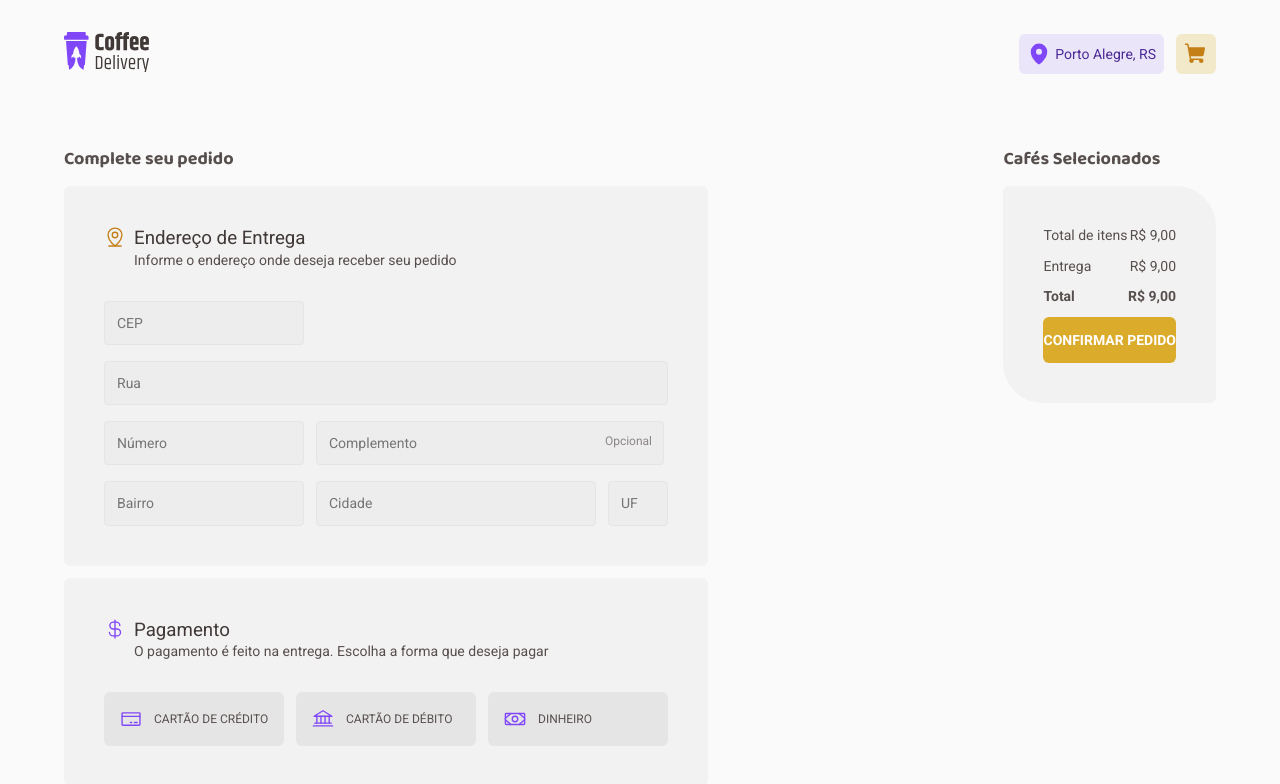
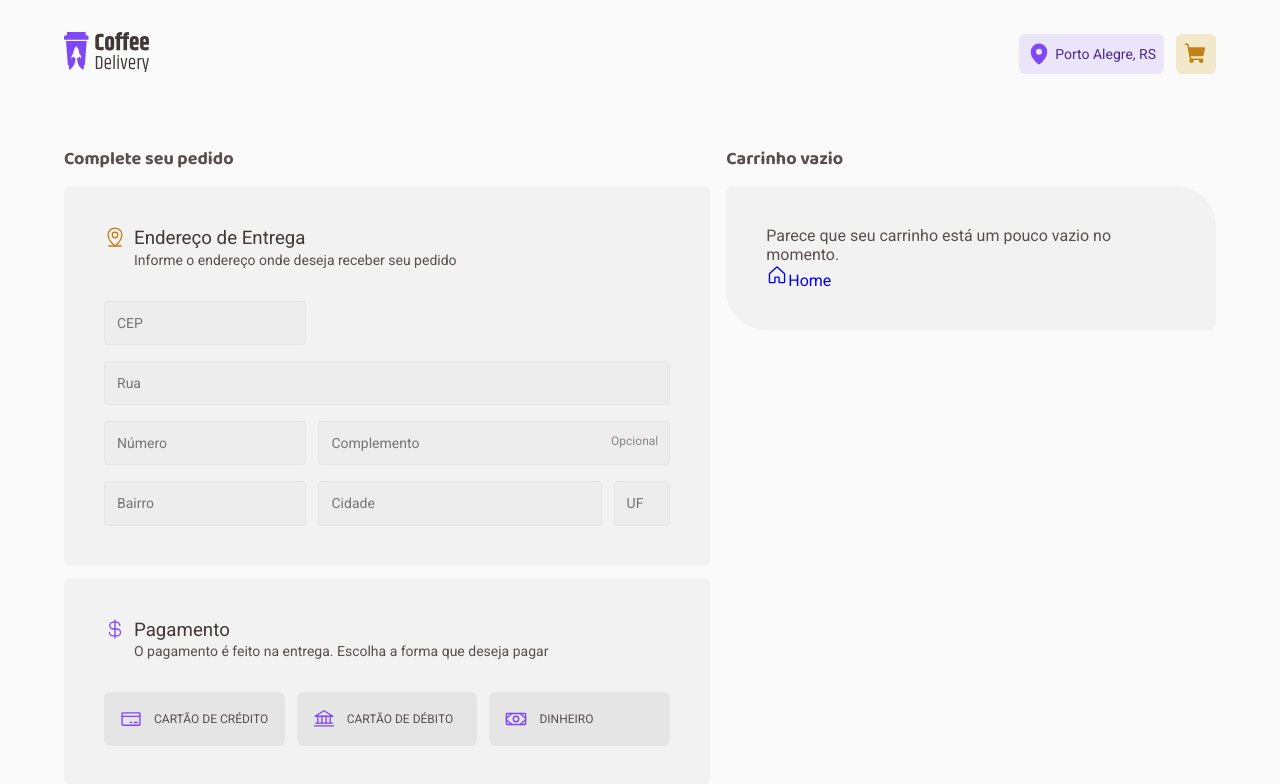
Before and after one commit to rodrrigodev/coffee-delivery, a React (Vite) app: page /checkout in a window 1280 px wide. Shown: the top 784 px of the page. Built offline with nearby package versions, Linux system fonts and the light colour scheme.

Commit message:
change inputs

```diff
--- a/src/pages/Checkout/componentes/DeliveryAddress/index.tsx
+++ b/src/pages/Checkout/componentes/DeliveryAddress/index.tsx
@@ -1,6 +1,6 @@
 import { MapPinLine } from "phosphor-react";
 import { BackgroundCardCollor } from "../../styles";
-import { AddressTitleContainer, InputCepNumberDistrict, InputCity, InputComplement, InputContainer, InputDivContainer, InputStreet, InputUf } from "./styles";
+import { AddressTitleContainer, InputCep, InputCity, InputComplement, InputContainer, InputDistrict, InputDivContainer, InputNumber, InputStreet, InputUf } from "./styles";
 
 export function DeliveryAddress(){
     return(
@@ -16,11 +16,11 @@ export function DeliveryAddress(){
         </AddressTitleContainer>
 
         <InputContainer>
-            <InputCepNumberDistrict type="number" name="" id="" placeholder="CEP" />
+            <InputCep type="number" name="" id="" placeholder="CEP" />
             <InputStreet type="text" name="" id="" placeholder="Rua" />
 
             <InputDivContainer>
-                <InputCepNumberDistrict type="number" name="" id="" placeholder="Número" />
+                <InputNumber type="number" name="" id="" placeholder="Número" />
                 <div>
                 <InputComplement type="text" name="" id="" placeholder="Complemento" />
                     <span>Opcional</span>
@@ -28,7 +28,7 @@ export function DeliveryAddress(){
             </InputDivContainer>
 
             <InputDivContainer>
-                <InputCepNumberDistrict type="text" name="" id="" placeholder="Bairro" />
+                <InputDistrict type="text" name="" id="" placeholder="Bairro" />
                 <InputCity type="text" name="" id="" placeholder="Cidade" />
                 <InputUf type="text" name="" id="" placeholder="UF" />
             </InputDivContainer>
--- a/src/pages/Checkout/componentes/DeliveryAddress/styles.ts
+++ b/src/pages/Checkout/componentes/DeliveryAddress/styles.ts
@@ -13,31 +13,13 @@ export const InputContainer = styled.div`
     gap: 1rem;
 `
 
-// export const InputDivContainer = styled.div`
-//     display: flex;
-//     gap: .75rem;
-//     flex-wrap: wrap;
-
-//     div{
-//         position: relative;
-//     }
-
-//     span{
-//         position: absolute;
-//         right: .75rem;
-//         top: .8125rem;
-//         font-size: .75rem;
-//         color: ${props => props.theme["base-label"]};
-//     }
-// `
-
 export const InputDivContainer = styled.div`
     display: flex;
     gap: .75rem;
-    flex-wrap: wrap;
 
     div{
         position: relative;
+        width: calc(60% + .75rem);
     }
 
     span{
@@ -65,7 +47,7 @@ const inputBase = styled.input`
 `
 
 export const InputCity = styled(inputBase)`
-    width: 17.5rem;
+    width: 50%;
 `
 
 export const InputStreet = styled(inputBase)`
@@ -73,13 +55,21 @@ export const InputStreet = styled(inputBase)`
 `
 
 export const InputComplement = styled(inputBase)`
-    width: 21.75rem;
+    width: 100%;
 `
 
-export const InputCepNumberDistrict = styled(inputBase)`
-    width: 12.5rem;
+export const InputCep = styled(inputBase)`
+    width: calc(40% - 1.5rem);
+`
+
+export const InputNumber = styled(inputBase)`
+    width: calc(40% - 1.5rem);
+`
+
+export const InputDistrict = styled(inputBase)`
+    width: calc(40% - 1.5rem);
 `
 
 export const InputUf = styled(inputBase)`
-    width: 3.75rem;
+    width: 10%;
 `
--- a/src/pages/Checkout/componentes/SelectedCoffees/index.tsx
+++ b/src/pages/Checkout/componentes/SelectedCoffees/index.tsx
@@ -1,30 +1,33 @@
 import { PlusOrMinus } from "../../../Home/components/CoffeesCard/styles"
 import { ButtonAndTitleContainer, CoffeeOrderContainer, CoffeePrice, ConfirmOrder, FinalPrice, PriceItensTotalContainer } from "./styles"
-import expressTra from "../../../../assets/expressTrad.png"
-import { Minus, Plus, Trash } from "phosphor-react"
+import { House, Minus, Plus, Trash } from "phosphor-react"
 import { useContext } from "react"
 import { CoffeesCartContext } from "../../../../contexts/CoffeesCartContext"
+import { Link } from "react-router-dom"
 
-export function SelectedCoffees(){
-    const { coffeesCart } = useContext(CoffeesCartContext)
-    return(
+export function SelectedCoffees() {
+    const { coffeesCart, totalCoffees } = useContext(CoffeesCartContext)
+
+    return (
         <ConfirmOrder>
 
-            {coffeesCart.map((coffee)=>{
-                return(
+            {totalCoffees ?
+
+                coffeesCart.map((coffee) => {
+                    return (
                         <CoffeeOrderContainer>
-                <img src={expressTra} alt="" />
+                            {/* <img src={expressTra} alt="" /> */}
 
                             <ButtonAndTitleContainer>
                                 <h3>{coffee.name}</h3>
 
                                 <div>
                                     <PlusOrMinus>
-                            <button>
+                                        <button type="button">
                                             <Minus size={18} />
                                         </button>
-                            <input value={coffee.amount} type="number" name="" readOnly />
-                            <button>
+                                        <input value={coffee.amount} type="number" readOnly />
+                                        <button type="button">
                                             <Plus size={18} />
                                         </button>
                                     </PlusOrMinus>
@@ -38,9 +41,11 @@ export function SelectedCoffees(){
                             <CoffeePrice>R$ 9,10</CoffeePrice>
                         </CoffeeOrderContainer>
                     )
-            })}
+                })
 
+                : ""}
 
+            {totalCoffees ?
 
                 <PriceItensTotalContainer>
                     <div>
@@ -59,8 +64,20 @@ export function SelectedCoffees(){
                     </div>
 
                     <button>Confirmar pedido</button>
-                            </PriceItensTotalContainer>
+                </PriceItensTotalContainer> :
+
+                <div>
+                    <p>Parece que seu carrinho está um pouco vazio no momento.</p>
+                    <Link to="/">
+                        <House size={22}/>
+                        Home
+                    </Link>
+
+                </div>
+            }
 
         </ConfirmOrder>
+
     )
+    { if (totalCoffees) { return <h1>2</h1> } }
 }
--- a/src/pages/Checkout/componentes/SelectedCoffees/styles.ts
+++ b/src/pages/Checkout/componentes/SelectedCoffees/styles.ts
@@ -20,7 +20,7 @@ export const CoffeeOrderContainer = styled.div`
 `
 
 export const ButtonAndTitleContainer = styled.div`
-    margin-right: 3.125rem;
+    margin-right: 3rem;
 
     h3{
         font-size: 1rem;
--- a/src/pages/Checkout/index.tsx
+++ b/src/pages/Checkout/index.tsx
@@ -1,9 +1,12 @@
+import { useContext } from "react";
+import { CoffeesCartContext } from "../../contexts/CoffeesCartContext";
 import { DeliveryAddress } from "./componentes/DeliveryAddress";
 import { PaymentMethod } from "./componentes/PaymentMethod";
 import { SelectedCoffees } from "./componentes/SelectedCoffees";
 import { CheckoutContainer } from "./styles";
 
 export function Checkout() {
+    const { coffeesCart, totalCoffees } = useContext(CoffeesCartContext)
     return (
         <main>
             <form action="">
@@ -20,7 +23,7 @@ export function Checkout() {
 
                     <div>
 
-                        <h2>Cafés Selecionados</h2>
+                        <h2>{totalCoffees? "Cafés selecionados" : "Carrinho vazio"}</h2>
 
                         <SelectedCoffees/>
 
--- a/src/pages/Checkout/styles.ts
+++ b/src/pages/Checkout/styles.ts
@@ -4,7 +4,7 @@ import { containerPatternSizeBase } from "../Home/styles";
 export const CheckoutContainer = styled(containerPatternSizeBase)`
     margin: 4.5rem auto;
     gap: 1rem;
-    flex-wrap: wrap;
+    /* flex-wrap: wrap; */
 
     h2{
         font-family: 'Baloo 2';
--- a/src/styles/themes/global.ts
+++ b/src/styles/themes/global.ts
@@ -27,4 +27,10 @@ body, input, textarea, button{
 a{
     text-decoration: none;
 }
+
+@media (max-width: 768px){
+    html{
+        font-size: 87.5%;
+    }
+}
 `
```
Lines whose indentation alone changed are shown as unchanged.
